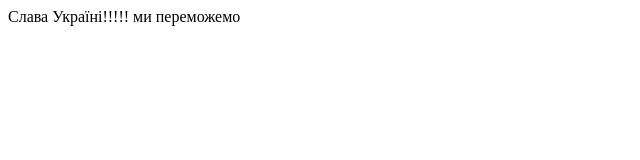
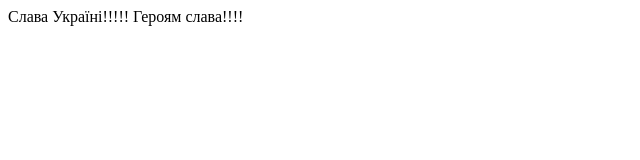
Before and after one commit to arisokrat87/first, a plain HTML site: page index.html in a window 1280 px wide. Shown: the full height of the page, 0-640 px from the left. Drawn offline with Linux system fonts and the light colour scheme.

Commit message:
commitgit init

```diff
--- a/index.html
+++ b/index.html
@@ -4,7 +4,7 @@
     </head>
     <body>
         Слава Україні!!!!!
-        ми переможемо
+        Героям слава!!!!
 
     </body>
     </html>
```
